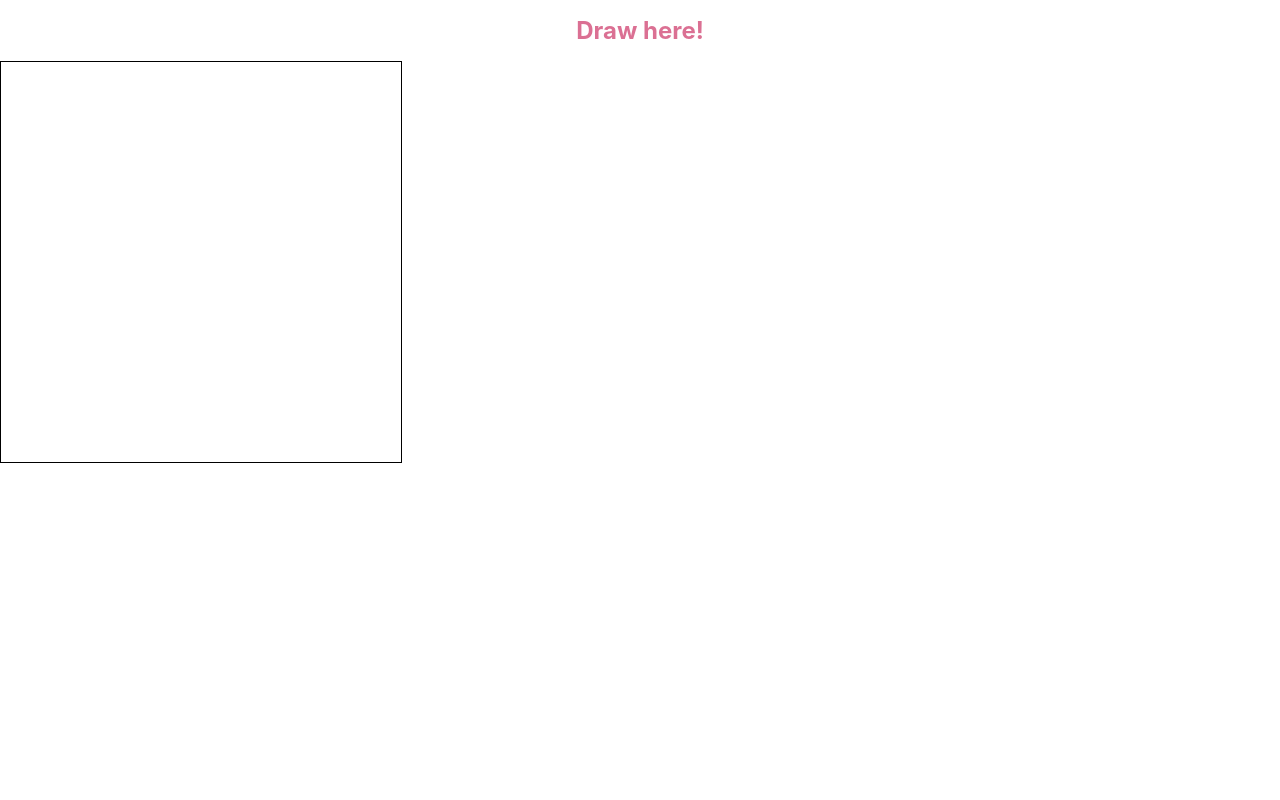
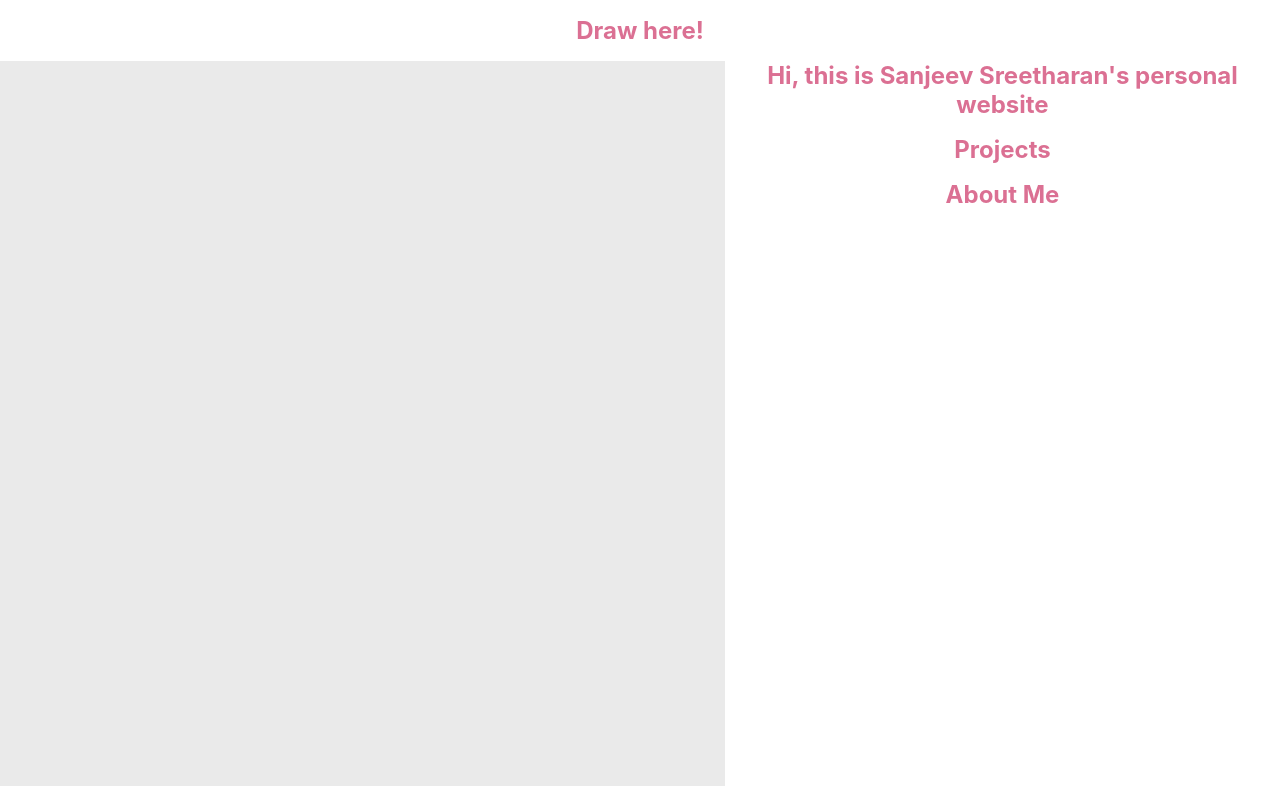
Before and after one commit to sanjeev-/personalsite, a React (Create React App) app in the folder frontend/: page / in a window 1280 px wide. Built offline with nearby package versions, Linux system fonts and the light colour scheme.

Commit message:
Add main page styling

```diff
--- a/frontend/src/App.css
+++ b/frontend/src/App.css
@@ -3,9 +3,10 @@
 }
 
 .drawArea {
-  width: 400px;
-  height: 400px;
-  border: 1px solid black;
+  background-color: rgba(234, 234, 234, 1);
+  width: 725px;
+  height: 725px;
+  border: 0px solid black;
   float: left;
   cursor: crosshair;
 }
--- a/frontend/src/App.js
+++ b/frontend/src/App.js
@@ -1,6 +1,7 @@
 import React from "react";
 import DrawArea from "./components/DrawArea";
 import Title from "./components/styledBaseComponents/Title";
+import Intro from "./components/Intro/IntroMain";
 import "./App.css";
 
 class MainApp extends React.Component {
@@ -10,6 +11,7 @@ class MainApp extends React.Component {
         <body>
           <Title>Draw here!</Title>
           <DrawArea />
+          <Intro />
         </body>
       </div>
     );
--- /dev/null
+++ b/frontend/src/components/Intro/Greeting.js
@@ -0,0 +1,8 @@
+import React from "react";
+import Title from "../styledBaseComponents/Title";
+
+const Greeting = () => {
+  return <Title>Hi, this is Sanjeev Sreetharan's personal website</Title>;
+};
+
+export default Greeting;
--- /dev/null
+++ b/frontend/src/components/Intro/IntroMain.js
@@ -0,0 +1,14 @@
+import React from "react";
+import Greeting from "./Greeting";
+import Links from "./Links";
+
+const Intro = () => {
+  return (
+    <React.Fragment>
+      <Greeting />
+      <Links />
+    </React.Fragment>
+  );
+};
+
+export default Intro;
--- /dev/null
+++ b/frontend/src/components/Intro/Links.js
@@ -0,0 +1,12 @@
+import React from "react";
+import Title from "../styledBaseComponents/Title";
+
+const Links = () => {
+  return (
+    <React.Fragment>
+      <Title>Projects</Title> <Title>About Me</Title>
+    </React.Fragment>
+  );
+};
+
+export default Links;
```
